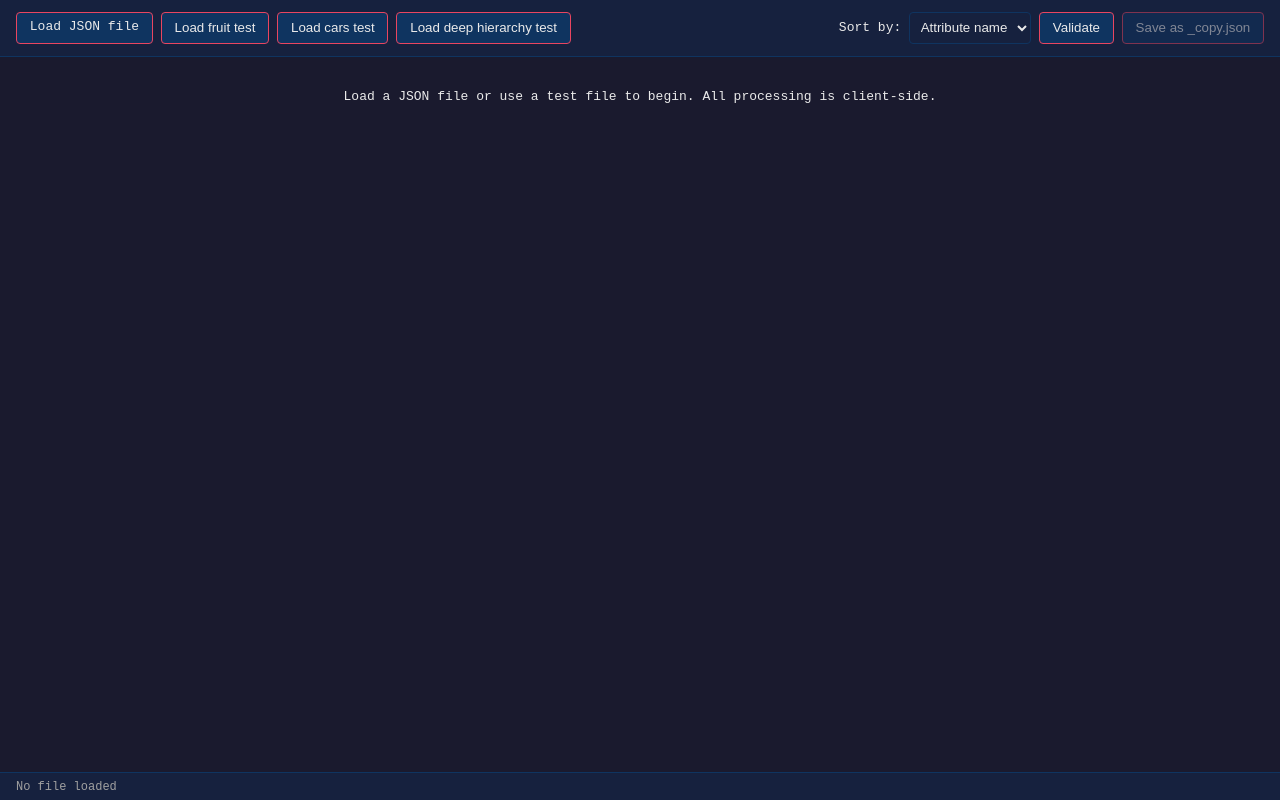
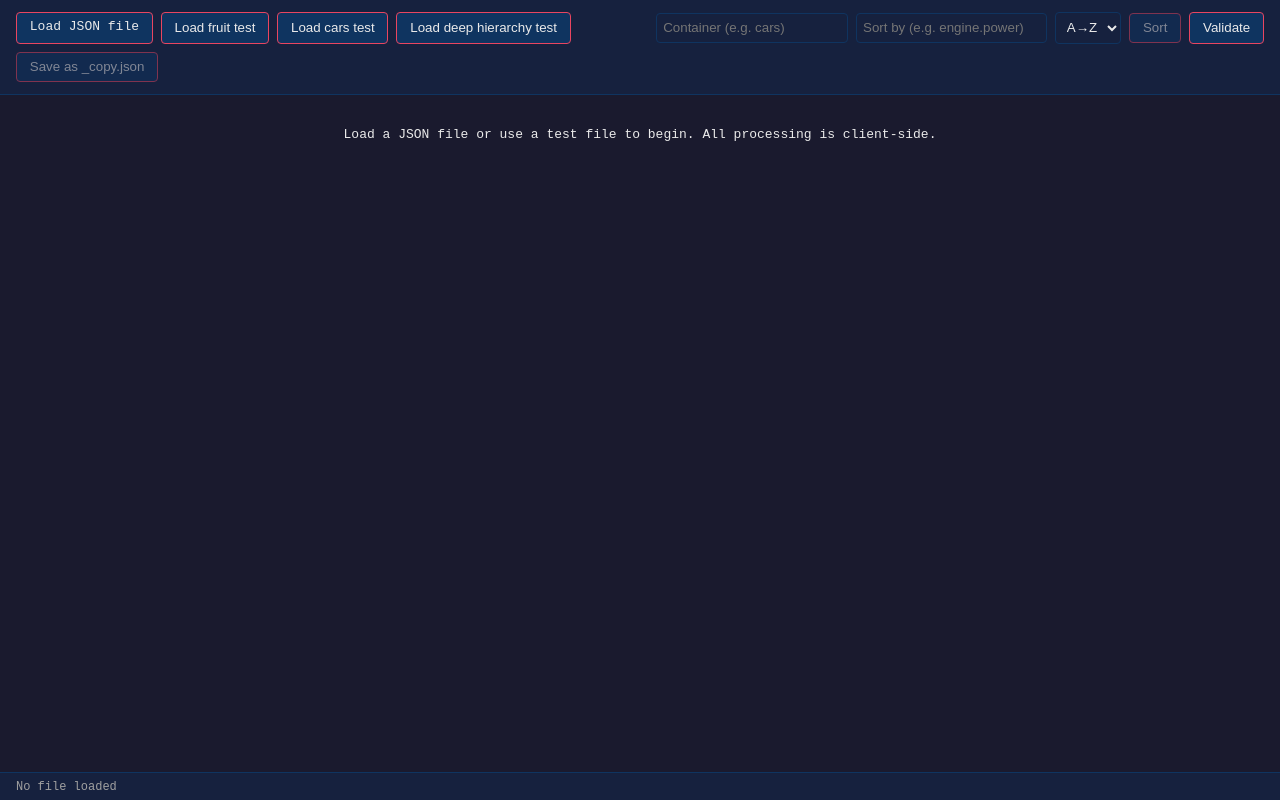
Before and after one commit to MichBuch/jsonfixer, a Next.js app: page / in a window 1280 px wide. Built offline with nearby package versions, Linux system fonts and the light colour scheme.

Commit message:
Refactor context menu handling in JsonEditor for improved sorting functionality

```diff
--- a/app/page.tsx
+++ b/app/page.tsx
@@ -71,6 +71,9 @@ export default function Page() {
   const [validation, setValidation] = useState<{ ok: boolean; msg: string } | null>(null);
   const [sortMode, setSortMode] = useState<"by-key" | "by-value">("by-key");
   const [sortByPath, setSortByPath] = useState<string>("");
+  const [sortContainer, setSortContainer] = useState<string>("");
+  const [sortValuePath, setSortValuePath] = useState<string>("");
+  const [sortDirection, setSortDirection] = useState<"asc" | "desc">("asc");
 
   const validate = useCallback(() => {
     if (!editedData) {
@@ -151,22 +154,58 @@ export default function Page() {
         <button onClick={() => loadTestFile("cars")}>Load cars test</button>
         <button onClick={() => loadTestFile("deep")}>Load deep hierarchy test</button>
         <div style={{ display: "flex", alignItems: "center", gap: "0.5rem", marginLeft: "auto" }}>
-          <label style={{ display: "flex", alignItems: "center", gap: "0.5rem", background: "none", border: "none", padding: 0 }}>
-            <span>Sort by:</span>
-            <select value={sortMode} onChange={(e) => setSortMode(e.target.value as "by-key" | "by-value")} style={{ padding: "0.4rem", background: "var(--surface)", color: "var(--text)", border: "1px solid var(--border)", borderRadius: "4px" }}>
-              <option value="by-key">Attribute name</option>
-              <option value="by-value">Attribute value</option>
-            </select>
-          </label>
-          {sortMode === "by-value" && (
-            <input
-              type="text"
-              placeholder="e.g. engine.size"
-              value={sortByPath}
-              onChange={(e) => setSortByPath(e.target.value)}
-              style={{ padding: "0.4rem", background: "var(--surface)", color: "var(--text)", border: "1px solid var(--border)", borderRadius: "4px", minWidth: "150px" }}
-            />
-          )}
+          <input
+            type="text"
+            placeholder="Container (e.g. cars)"
+            value={sortContainer}
+            onChange={(e) => setSortContainer(e.target.value)}
+            style={{ padding: "0.4rem", background: "var(--surface)", color: "var(--text)", border: "1px solid var(--border)", borderRadius: "4px", minWidth: "120px" }}
+          />
+          <input
+            type="text"
+            placeholder="Sort by (e.g. engine.power)"
+            value={sortValuePath}
+            onChange={(e) => setSortValuePath(e.target.value)}
+            style={{ padding: "0.4rem", background: "var(--surface)", color: "var(--text)", border: "1px solid var(--border)", borderRadius: "4px", minWidth: "150px" }}
+          />
+          <select value={sortDirection} onChange={(e) => setSortDirection(e.target.value as "asc" | "desc")} style={{ padding: "0.4rem", background: "var(--surface)", color: "var(--text)", border: "1px solid var(--border)", borderRadius: "4px" }}>
+            <option value="asc">A→Z</option>
+            <option value="desc">Z→A</option>
+          </select>
+          <button onClick={() => {
+            if (!editedData || !sortContainer || !sortValuePath) return;
+            const parts = sortContainer.split(".");
+            let target: any = editedData;
+            for (const p of parts) {
+              if (!target[p]) return;
+              target = target[p];
+            }
+            if (typeof target === "object" && !Array.isArray(target)) {
+              const keys = Object.keys(target).sort((a, b) => {
+                const getVal = (obj: any, path: string) => {
+                  const ps = path.split(".");
+                  let v: any = obj;
+                  for (const pp of ps) {
+                    if (v && typeof v === "object") v = v[pp];
+                    else return null;
+                  }
+                  return v;
+                };
+                const valA = getVal(target[a], sortValuePath);
+                const valB = getVal(target[b], sortValuePath);
+                const strA = valA === null ? "" : String(valA);
+                const strB = valB === null ? "" : String(valB);
+                return sortDirection === "asc" ? strA.localeCompare(strB) : strB.localeCompare(strA);
+              });
+              const sorted: any = {};
+              keys.forEach(k => sorted[k] = target[k]);
+              Object.keys(target).forEach(k => delete target[k]);
+              Object.assign(target, sorted);
+              setEditedData(JSON.parse(JSON.stringify(editedData)));
+            }
+          }} disabled={!editedData || !sortContainer || !sortValuePath}>
+            Sort
+          </button>
         </div>
         <button onClick={validate}>Validate</button>
         <button onClick={saveCopy} disabled={!sourceFileName}>Save as _copy.json</button>
```
